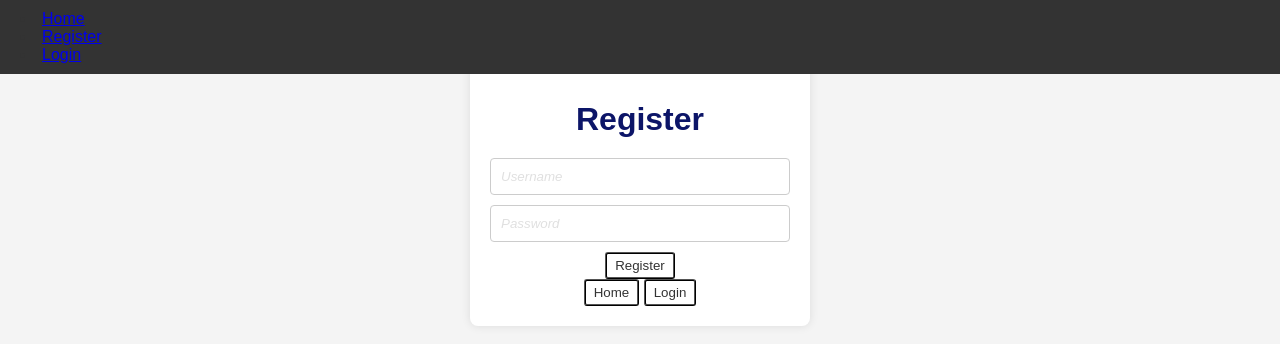
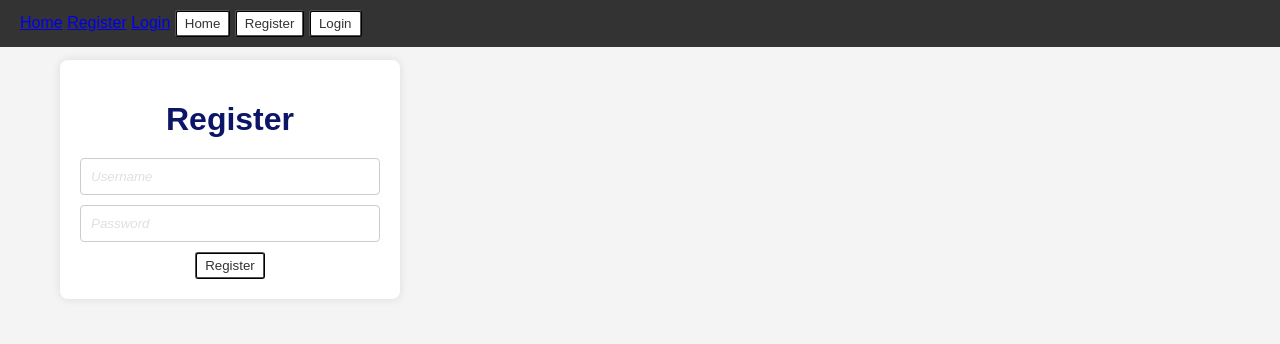
Before and after one commit to hacktheworld-source/web-application, a website: page public/register.html in a window 1280 px wide. Drawn offline with Linux system fonts and the light colour scheme.

Commit message:
updated navbar in html scripts

```diff
--- a/public/register.html
+++ b/public/register.html
@@ -10,9 +10,14 @@
         <!-- Navigation Bar -->
         <nav>
             <u1>
-                <li><a href="/">Home</a></li>
-                <li><a href="/register">Register</a></li>
-                <li><a href="/login">Login</a></li>
+                <a href="/">Home</a></li>
+                <a href="/register">Register</a></li>
+                <a href="/login">Login</a></li>
+
+                <!-- Navigation Buttons -->
+                <button onclick="window.location.href='/'">Home</button>
+                <button onclick="window.location.href='/register'">Register</button>
+                <button onclick="window.location.href='/login'">Login</button>
             </u1>
         </nav>
 
@@ -23,10 +28,6 @@
                 <input type="password" id="password" name="password" placeholder="Password" required>
                 <button type="submit">Register</button>
             </form>
-
-            <!-- Navigation Buttons -->
-            <button onclick="window.location.href='/'">Home</button>
-            <button onclick="window.location.href='/login'">Login</button>
         </div>
 
         <p id="message"></p>
--- a/public/styles.css
+++ b/public/styles.css
@@ -45,7 +45,7 @@ nav ul li a:hover {
 /* Ensure content starts below the nav bar */
 .container {
     background: #fff;
-    margin: 60px auto; /* Add top margin to clear the fixed nav */
+    margin: 60px;
     padding: 20px;
     border-radius: 8px;
     box-shadow: 0 0 10px rgba(0, 0, 0, 0.1);
@@ -60,7 +60,7 @@ h1 {
 
 form {
     text-align: center;
-    margin: 0 auto;
+    margin: 20 auto;
     max-width: 400px; /* Constrains the form width */
 }
 
```
Also changed, not shown: public/index.html (+8 -6 lines), public/login.html (+8 -3 lines).
